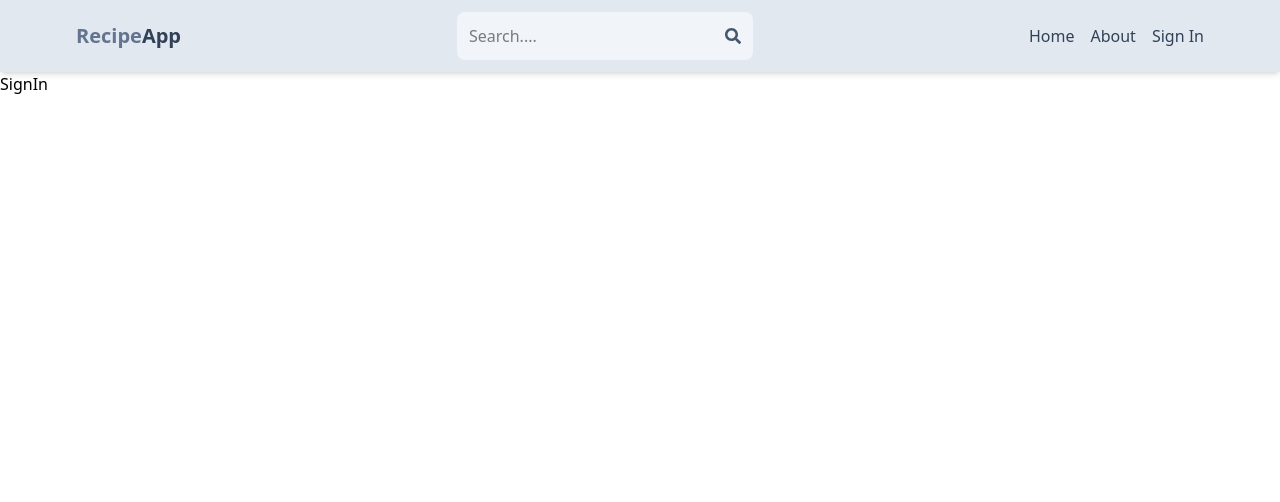
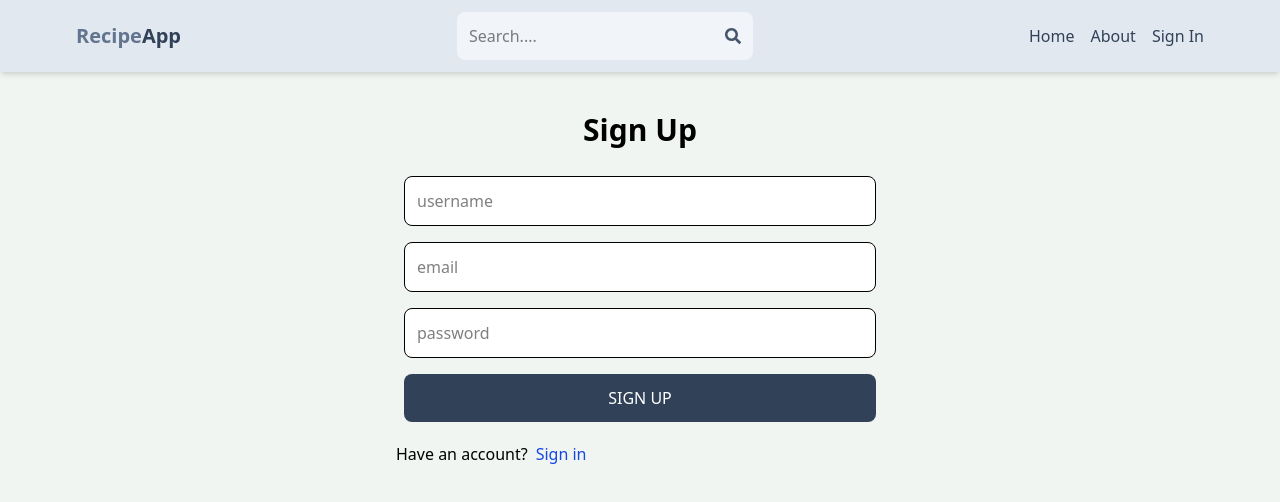
Before and after one commit to balcoder/mern-recipe-app, a React (Vite) app in the folder client/: page /signin in a window 1280 px wide. Shown: the top 502 px of the page. Built offline with nearby package versions, Linux system fonts and the light colour scheme.

Commit message:
completed sign up page UI

```diff
--- a/client/src/index.css
+++ b/client/src/index.css
@@ -1 +1,5 @@
 @import 'tailwindcss';
+
+body {
+    background-color: rgb(241, 245,241 );
+}
--- a/client/src/pages/SignIn.jsx
+++ b/client/src/pages/SignIn.jsx
@@ -1,5 +1,38 @@
-// import React from "react";
-
+import React from "react";
+import { Link } from "react-router-dom";
 export default function SignIn() {
-  return <div>SignIn</div>;
+  return (
+    <div className=" p-3 max-w-lg mx-auto">
+      <h1 className="text-3xl font-semibold my-7 text-center">Sign Up</h1>
+      <form className="flex flex-col mx-2 gap-4">
+        <input
+          type="text"
+          placeholder="username"
+          className="border p-3 rounded-lg bg-white"
+          id="username"
+        />
+        <input
+          type="email"
+          placeholder="email"
+          className="border p-3 rounded-lg bg-white"
+          id="email"
+        />
+        <input
+          type="password"
+          placeholder="password"
+          className="border p-3 rounded-lg bg-white"
+          id="passwordame"
+        />
+        <button className="bg-slate-700 text-white p-3 rounded-lg uppercase hover:opacity-95 disabled:opacity-80">
+          Sign up
+        </button>
+      </form>
+      <div className="flex gap-2 mt-5">
+        <p>Have an account?</p>
+        <Link to={"/sign-in"}>
+          <span className="text-blue-700">Sign in</span>
+        </Link>
+      </div>
+    </div>
+  );
 }
```
Also changed, not shown: 1 other file (tests, documents, lock files or other folders).
